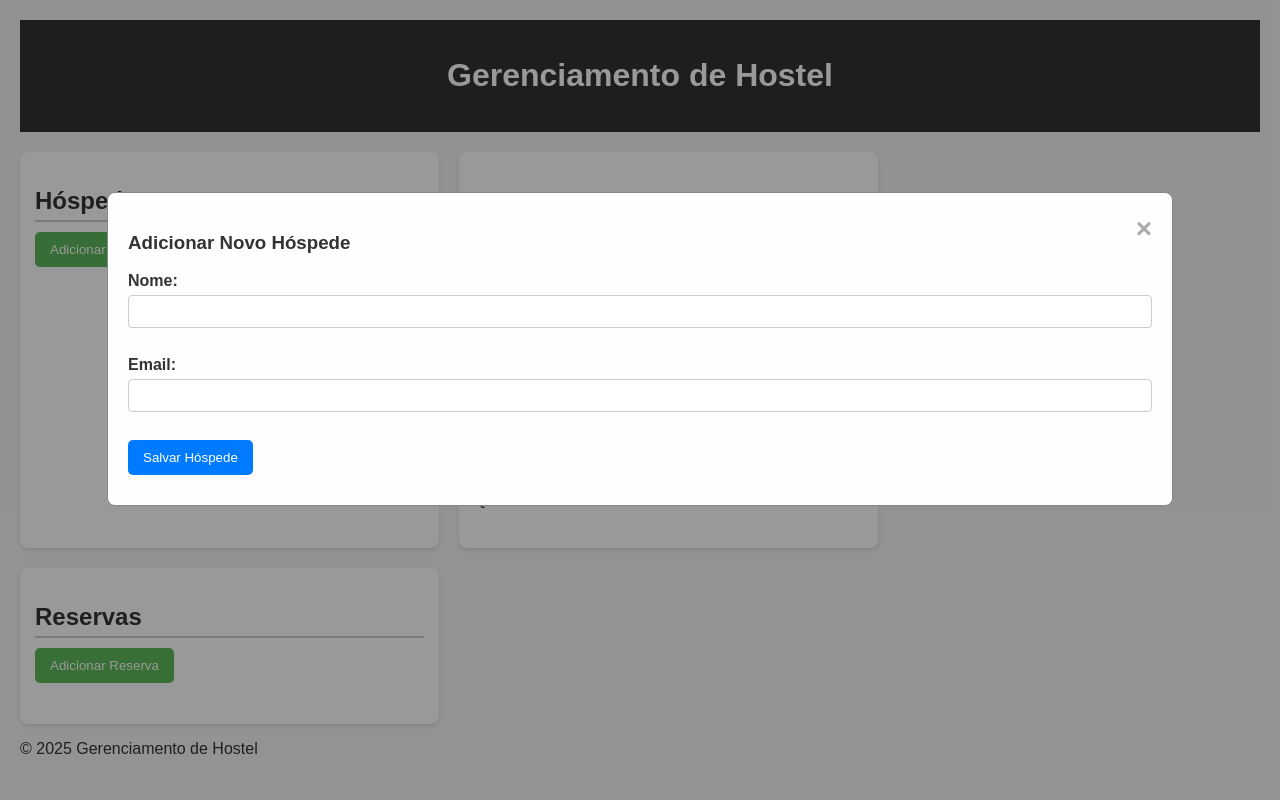
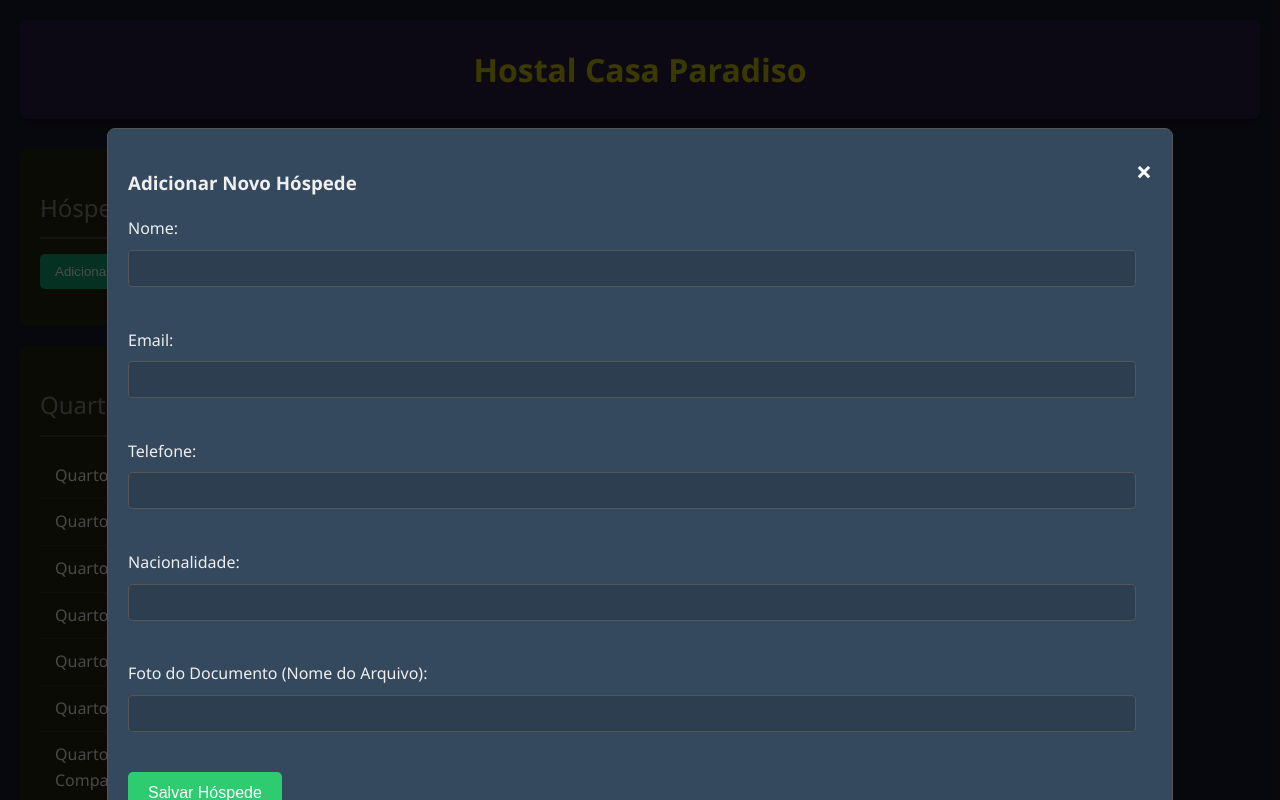
Before and after one commit to mapaba79/hostal-appV3, a plain HTML site: page index.html in a window 1280 px wide. Both pictures are taken after a click on the button "Adicionar Hóspede". Shown: the top 800 px of the page. Drawn offline with Linux system fonts and the light colour scheme.

Commit message:
Second commit

```diff
--- a/css/style.css
+++ b/css/style.css
@@ -1,16 +1,29 @@
 body {
-  font-family: sans-serif;
+  font-family: 'Segoe UI', Tahoma, Geneva, Verdana, sans-serif;
+  /* Fonte mais moderna */
   margin: 20px;
-  background-color: #f4f4f4;
-  color: #333;
+  background-color: #1a1c2c;
+  /* Cinza escuro - cor de fundo principal */
+  color: #f0f0f0;
+  /* Texto claro */
+  line-height: 1.6;
 }
 
 header {
-  background-color: #333;
-  color: white;
-  padding: 1em;
+  background-color: #2a2044;
+  /* Azul escuro */
+  color: #c4c200;
+  padding: 1.5em 0;
   text-align: center;
-  margin-bottom: 20px;
+  margin-bottom: 30px;
+  border-radius: 8px;
+  box-shadow: 0 4px 8px rgba(0, 0, 0, 0.3);
+}
+
+header h1 {
+  margin: 0;
+  font-size: 2em;
+  font-weight: 700;
 }
 
 main {
@@ -20,19 +33,33 @@ main {
 }
 
 section {
-  background-color: white;
-  padding: 15px;
+  background-color: #252715;
+  /* Cinza mais claro para as seções */
+  padding: 20px;
   border-radius: 8px;
-  box-shadow: 0 2px 4px rgba(0, 0, 0, 0.1);
-  width: calc(33% - 20px);
-  /* Aproximadamente um terço da largura */
+  box-shadow: 0 2px 4px rgba(0, 0, 0, 0.2);
+}
+
+#hospedes,
+#quartos {
+  width: calc(48.4% - 20px);
+  /* Ajuste na largura */
+}
+
+#reservas {
+  width: calc(100% - 20px);
+  /* Ocupa mais espaço */
+  margin-bottom: 20px;
+  display: flex;
+  flex-direction: column;
 }
 
 h2 {
-  color: #333;
-  border-bottom: 2px solid #ccc;
-  padding-bottom: 5px;
-  margin-bottom: 10px;
+  color: #888;
+  border-bottom: 2px solid #444;
+  padding-bottom: 10px;
+  margin-bottom: 15px;
+  font-weight: 300;
 }
 
 ul {
@@ -41,8 +68,12 @@ ul {
 }
 
 li {
-  padding: 8px 0;
-  border-bottom: 1px dashed #eee;
+  padding: 10px 0;
+  border-bottom: 1px solid #333;
+  display: flex;
+  justify-content: space-between;
+  /* Espaço entre o texto e o botão */
+  align-items: center;
 }
 
 li:last-child {
@@ -50,91 +81,143 @@ li:last-child {
 }
 
 button {
-  background-color: #5cb85c;
-  color: white;
+  background-color: #0ea471;
+  /* Verde mempool.space */
+  color: #fff;
   border: none;
   padding: 10px 15px;
   border-radius: 5px;
   cursor: pointer;
-  margin-bottom: 10px;
+  margin-bottom: 1px;
+  transition: background-color 0.3s ease;
 }
 
 button:hover {
-  background-color: #4cae4c;
+  background-color: #27ae60;
+}
+
+.excluir-reserva-btn {
+  background-color: #e74c3c;
+  /* Vermelho para excluir */
+  margin-left: 10px;
+}
+
+.excluir-reserva-btn:hover {
+  background-color: #c0392b;
 }
 
 .modal {
   display: none;
-  /* Hidden by default */
   position: fixed;
-  /* Stay in place */
   z-index: 1;
-  /* Sit on top */
   left: 0;
   top: 0;
   width: 100%;
-  /* Full width */
   height: 100%;
-  /* Full height */
   overflow: auto;
-  /* Enable scroll if needed */
-  background-color: rgba(0, 0, 0, 0.4);
-  /* Black w/ opacity */
+  background-color: rgba(0, 0, 0, 0.7);
+  /* Fundo mais escuro com opacidade */
 }
 
 .modal-content {
-  background-color: #fefefe;
-  margin: 15% auto;
-  /* 15% from the top and centered */
+  background-color: #34495e;
+  /* Azul mais escuro para o modal */
+  margin: 10% auto;
   padding: 20px;
-  border: 1px solid #888;
+  border: 1px solid #555;
   width: 80%;
-  /* Could be more or less, depending on screen size */
   border-radius: 8px;
   position: relative;
 }
 
 .fechar-modal {
-  color: #aaa;
+  color: #fff;
   float: right;
   font-size: 28px;
   font-weight: bold;
+  cursor: pointer;
 }
 
 .fechar-modal:hover,
 .fechar-modal:focus {
-  color: black;
+  color: #ddd;
   text-decoration: none;
-  cursor: pointer;
 }
 
 form label {
   display: block;
-  margin-bottom: 5px;
-  font-weight: bold;
+  margin-bottom: 8px;
+  font-weight: 300;
+  color: #eee;
 }
 
 form input[type=text],
 form input[type=email],
 form input[type=date],
 form select {
-  width: 100%;
-  padding: 8px;
-  margin-bottom: 10px;
-  border: 1px solid #ccc;
+  width: calc(100% - 16px);
+  padding: 10px;
+  margin-bottom: 15px;
+  border: 1px solid #555;
   border-radius: 4px;
   box-sizing: border-box;
+  background-color: #2c3e50;
+  color: #fff;
+}
+
+form input[type=text]:focus,
+form input[type=email]:focus,
+form input[type=date]:focus,
+form select:focus {
+  outline: none;
+  border-color: #2ecc71;
+  box-shadow: 0 0 5px rgba(46, 204, 113, 0.5);
 }
 
 form button[type=submit] {
-  background-color: #007bff;
+  background-color: #2ecc71;
   color: white;
   border: none;
-  padding: 10px 15px;
+  padding: 12px 20px;
   border-radius: 5px;
   cursor: pointer;
+  font-size: 1em;
+  transition: background-color 0.3s ease;
 }
 
 form button[type=submit]:hover {
-  background-color: #0056b3;
+  background-color: #27ae60;
 }
+
+footer {
+  text-align: center;
+  padding: 1em 0;
+  margin-top: 30px;
+  color: #777;
+  font-size: 0.9em;
+}
+
+/* Estilos específicos para a lista de quartos */
+#lista-quartos li {
+  padding: 10px 15px;
+  border-bottom: 1px solid #333;
+}
+
+#lista-quartos li:last-child {
+  border-bottom: none;
+}
+
+#lista-quartos li span {
+  display: block;
+  margin-top: 5px;
+  font-size: 0.85em;
+}
+
+#lista-quartos li span.ocupado {
+  color: #e74c3c;
+  font-weight: bold;
+}
+
+#lista-quartos li span.livre {
+  color: #2ecc71;
+}
--- a/index.html
+++ b/index.html
@@ -4,31 +4,34 @@
 <head>
   <meta charset="UTF-8">
   <meta name="viewport" content="width=device-width, initial-scale=1.0">
-  <title>Gerenciamento de Hostel</title>
+  <title>Hostal Casa Paradiso</title>
   <link rel="stylesheet" href="css/style.css">
 </head>
 
 <body>
   <header>
-    <h1>Gerenciamento de Hostel</h1>
+    <h1>Hostal Casa Paradiso</h1>
   </header>
 
   <main>
     <section id="hospedes">
       <h2>Hóspedes</h2>
       <button id="adicionar-hospede-btn">Adicionar Hóspede</button>
-      <ul id="lista-hospedes"></ul>
+      <ul id="lista-hospedes">
+      </ul>
     </section>
 
     <section id="quartos">
       <h2>Quartos</h2>
-      <ul id="lista-quartos"></ul>
+      <ul id="lista-quartos">
+      </ul>
     </section>
 
     <section id="reservas">
       <h2>Reservas</h2>
       <button id="adicionar-reserva-btn">Adicionar Reserva</button>
-      <ul id="lista-reservas"></ul>
+      <ul id="lista-reservas">
+      </ul>
     </section>
 
     <div id="modal-adicionar-hospede" class="modal">
@@ -38,8 +41,19 @@
         <form id="form-adicionar-hospede">
           <label for="nome-hospede">Nome:</label>
           <input type="text" id="nome-hospede" required><br><br>
+
           <label for="email-hospede">Email:</label>
           <input type="email" id="email-hospede"><br><br>
+
+          <label for="telefone-hospede">Telefone:</label>
+          <input type="text" id="telefone-hospede"><br><br>
+
+          <label for="nacionalidade-hospede">Nacionalidade:</label>
+          <input type="text" id="nacionalidade-hospede"><br><br>
+
+          <label for="documento-hospede">Foto do Documento (Nome do Arquivo):</label>
+          <input type="text" id="documento-hospede"><br><br>
+
           <button type="submit">Salvar Hóspede</button>
         </form>
       </div>
@@ -67,8 +81,8 @@
           </select><br><br>
           <div id="camas-container" style="display: none;">
             <label for="cama-reserva">Cama:</label>
-            <select id="cama-reserva"></select>
-            <br><br>
+            <select id="cama-reserva">
+            </select><br><br>
           </div>
           <label for="data-checkin">Data de Check-in:</label>
           <input type="date" id="data-checkin" required><br><br>
@@ -81,7 +95,7 @@
   </main>
 
   <footer>
-    <p>&copy; 2025 Gerenciamento de Hostel</p>
+    <p>&copy; 2025 Hostal Casa Paradiso</p>
   </footer>
 
   <script src="js/script.js"></script>
--- a/js/script.js
+++ b/js/script.js
@@ -6,18 +6,16 @@ document.addEventListener('DOMContentLoaded', () => {
     const formAdicionarHospede = document.getElementById('form-adicionar-hospede');
 
     const listaQuartos = document.getElementById('lista-quartos');
-    // Dados fixos para quartos (poderiam vir de alguma forma de armazenamento local)
     const quartos = [
-        { id: 1, nome: 'Quarto Privado 1' },
-        { id: 2, nome: 'Quarto Privado 2' },
-        { id: 3, nome: 'Quarto Privado 3' },
-        { id: 4, nome: 'Quarto Privado 4' },
-        { id: 5, nome: 'Quarto Privado 5' },
-        { id: 6, nome: 'Quarto Privado 6' },
+        { id: 1, nome: 'Quarto Privado 1', tipo: 'privado' },
+        { id: 2, nome: 'Quarto Privado 2', tipo: 'privado' },
+        { id: 3, nome: 'Quarto Privado 3', tipo: 'privado' },
+        { id: 4, nome: 'Quarto Privado 4', tipo: 'privado' },
+        { id: 5, nome: 'Quarto Privado 5', tipo: 'privado' },
+        { id: 6, nome: 'Quarto Privado 6', tipo: 'privado' },
         { id: 7, nome: 'Quarto Compartilhado', tipo: 'compartilhado', camas: ['1s', '1m', '1i', '2s', '2m', '2i', '3s', '3m', '3i', '4s', '4m', '4i', '5s', '5m', '5i', '6s', '6m', '6i'] },
         { id: 8, nome: 'Quarto dos Voluntários', tipo: 'voluntarios', camas: ['1s', '1m', '1i', '2s', '2m', '2i', '3s', '3m', '3i'] }
     ];
-    renderizarQuartos();
 
     const listaReservas = document.getElementById('lista-reservas');
     const adicionarReservaBtn = document.getElementById('adicionar-reserva-btn');
@@ -34,6 +32,7 @@ document.addEventListener('DOMContentLoaded', () => {
     renderizarOpcoesHospedes();
     let reservas = carregarReservas();
     renderizarReservas();
+    renderizarQuartos();
 
     // --- Funcionalidades para Hóspedes ---
     adicionarHospedeBtn.addEventListener('click', () => {
@@ -48,7 +47,10 @@ document.addEventListener('DOMContentLoaded', () => {
         event.preventDefault();
         const nome = document.getElementById('nome-hospede').value;
         const email = document.getElementById('email-hospede').value;
-        const novoHospede = { id: Date.now(), nome, email };
+        const telefone = document.getElementById('telefone-hospede').value;
+        const nacionalidade = document.getElementById('nacionalidade-hospede').value;
+        const documento = document.getElementById('documento-hospede').value;
+        const novoHospede = { id: Date.now(), nome, email, telefone, nacionalidade, documento };
         hospedes.push(novoHospede);
         salvarHospedes();
         renderizarHospedes();
@@ -61,7 +63,12 @@ document.addEventListener('DOMContentLoaded', () => {
         listaHospedes.innerHTML = '';
         hospedes.forEach(hospede => {
             const li = document.createElement('li');
-            li.textContent = `${hospede.nome} (${hospede.email || 'Sem email'})`;
+            let detalhes = `${hospede.nome}`;
+            if (hospede.email) detalhes += ` (${hospede.email})`;
+            if (hospede.telefone) detalhes += ` - Tel: ${hospede.telefone}`;
+            if (hospede.nacionalidade) detalhes += ` - Nac: ${hospede.nacionalidade}`;
+            if (hospede.documento) detalhes += ` - Doc: ${hospede.documento}`;
+            li.textContent = detalhes;
             listaHospedes.appendChild(li);
         });
     }
@@ -91,8 +98,44 @@ document.addEventListener('DOMContentLoaded', () => {
         quartos.forEach(quarto => {
             const li = document.createElement('li');
             li.textContent = quarto.nome;
+
+            if (quarto.tipo === 'privado' && isQuartoOcupado(quarto.nome)) {
+                li.innerHTML = `<span class="ocupado">${quarto.nome} (Ocupado)</span>`;
+            } else if (quarto.camas) {
+                const camasOcupadas = reservas.filter(reserva => reserva.quarto === quarto.nome).map(reserva => reserva.quartoCama ? reserva.quartoCama.split('-')[1] : null).filter(cama => cama);
+                const camasLivres = quarto.camas.filter(cama => !camasOcupadas.includes(cama));
+
+                const spanCamas = document.createElement('span');
+                spanCamas.style.display = 'block';
+                spanCamas.style.marginLeft = '10px';
+                spanCamas.style.fontSize = '0.9em';
+
+                if (camasLivres.length > 0) {
+                    const spanLivres = document.createElement('span');
+                    spanLivres.className = 'livre';
+                    spanLivres.textContent = `Livres: ${camasLivres.join(', ')}`;
+                    spanCamas.appendChild(spanLivres);
+                }
+
+                if (camasOcupadas.length > 0) {
+                    const spanOcupadas = document.createElement('span');
+                    spanOcupadas.className = 'ocupado';
+                    spanOcupadas.textContent = `Ocupadas: ${camasOcupadas.join(', ')}`;
+                    if (camasLivres.length > 0) {
+                        const separator = document.createElement('span');
+                        separator.textContent = ' | ';
+                        spanCamas.appendChild(separator);
+                    }
+                    spanCamas.appendChild(spanOcupadas);
+                }
+                li.appendChild(spanCamas);
+            }
             listaQuartos.appendChild(li);
         });
+    }
+
+    function isQuartoOcupado(nomeQuarto) {
+        return reservas.some(reserva => reserva.quarto === nomeQuarto && !reserva.quartoCama);
     }
 
     // --- Funcionalidades para Reservas ---
@@ -111,13 +154,13 @@ document.addEventListener('DOMContentLoaded', () => {
         if (quartoSelecionado && (quartoSelecionado.tipo === 'compartilhado' || quartoSelecionado.tipo === 'voluntarios')) {
             camasContainer.style.display = 'block';
             camaReservaSelect.innerHTML = '<option value="" disabled selected>Selecione uma cama</option>';
+            const camasOcupadasNoQuarto = reservas.filter(reserva => reserva.quarto === quartoSelecionado.nome).map(reserva => reserva.quartoCama ? reserva.quartoCama.split('-')[1] : null).filter(cama => cama);
+
             quartoSelecionado.camas.forEach(cama => {
                 const option = document.createElement('option');
                 option.value = `${quartoSelecionado.nome}-${cama}`;
                 option.textContent = cama;
-                // Desabilitar camas já reservadas
-                const camaReservada = reservas.some(reserva => reserva.quartoCama === `${quartoSelecionado.nome}-${cama}`);
-                option.disabled = camaReservada;
+                option.disabled = camasOcupadasNoQuarto.includes(cama);
                 camaReservaSelect.appendChild(option);
             });
         } else {
@@ -149,6 +192,7 @@ document.addEventListener('DOMContentLoaded', () => {
             reservas.push(novaReserva);
             salvarReservas();
             renderizarReservas();
+            renderizarQuartos();
             formAdicionarReserva.reset();
             camasContainer.style.display = 'none';
             modalAdicionarReserva.style.display = 'none';
@@ -185,7 +229,7 @@ document.addEventListener('DOMContentLoaded', () => {
             reservas.splice(reservaId, 1);
             salvarReservas();
             renderizarReservas();
-            // Atualizar as opções de camas no modal de reserva se estiver aberto
+            renderizarQuartos();
             if (modalAdicionarReserva.style.display === 'block' && quartoReservaSelect.value) {
                 quartoReservaSelect.dispatchEvent(new Event('change'));
             }
@@ -201,6 +245,15 @@ document.addEventListener('DOMContentLoaded', () => {
         return reservasSalvas ? JSON.parse(reservasSalvas) : [];
     }
 
+    function salvarHospedes() {
+        localStorage.setItem('hospedes', JSON.stringify(hospedes));
+    }
+
+    function carregarHospedes() {
+        const hospedesSalvos = localStorage.getItem('hospedes');
+        return hospedesSalvos ? JSON.parse(hospedesSalvos) : [];
+    }
+
     // Fechar modal ao clicar fora
     window.addEventListener('click', (event) => {
         if (event.target == modalAdicionarHospede) {
```
